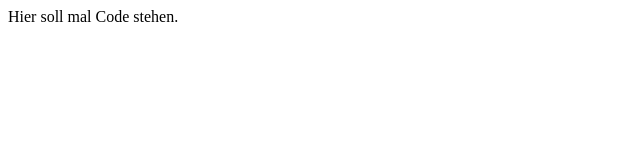
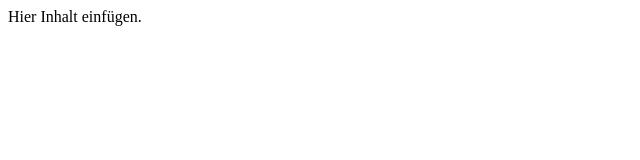
Before and after one commit to jan-patrick/ScriptText, a plain HTML site: page Coder/Coder/index.html in a window 1280 px wide. Shown: the full height of the page, 0-640 px from the left. Drawn offline with Linux system fonts and the light colour scheme.

Commit message:
js update

```diff
--- a/Coder/index.html
+++ b/Coder/Coder/index.html
@@ -7,7 +7,7 @@
     <link href="css/default.css" rel="stylesheet" />
 </head>
 <body>
-    <div>Hier soll mal Code stehen.</div>
+    <div>Hier Inhalt einfügen.</div>
     <script src="js/main.js"></script>
 </body>
 </html>
```
Also changed, not shown: Coder/Coder/css/default.css (renamed from Coder/css/default.css), Coder/Coder/images/LockScreenLogo.scale-200.png (renamed from Coder/images/LockScreenLogo.scale-200.png), Coder/Coder/images/SplashScreen.scale-200.png (renamed from Coder/images/SplashScreen.scale-200.png), Coder/Coder/images/Square150x150Logo.scale-200.png (renamed from Coder/images/Square150x150Logo.scale-200.png), Coder/Coder/images/Square44x44Logo.scale-200.png (renamed from Coder/images/Square44x44Logo.scale-200.png), Coder/Coder/images/Square44x44Logo.targetsize-24_altform-unplated.png (renamed from Coder/images/Square44x44Logo.targetsize-24_altform-unplated.png), Coder/Coder/images/StoreLogo.png (renamed from Coder/images/StoreLogo.png), Coder/Coder/images/Wide310x150Logo.scale-200.png (renamed from Coder/images/Wide310x150Logo.scale-200.png), Coder/Coder/js/main.js (renamed from Coder/js/main.js), 6 other files.
